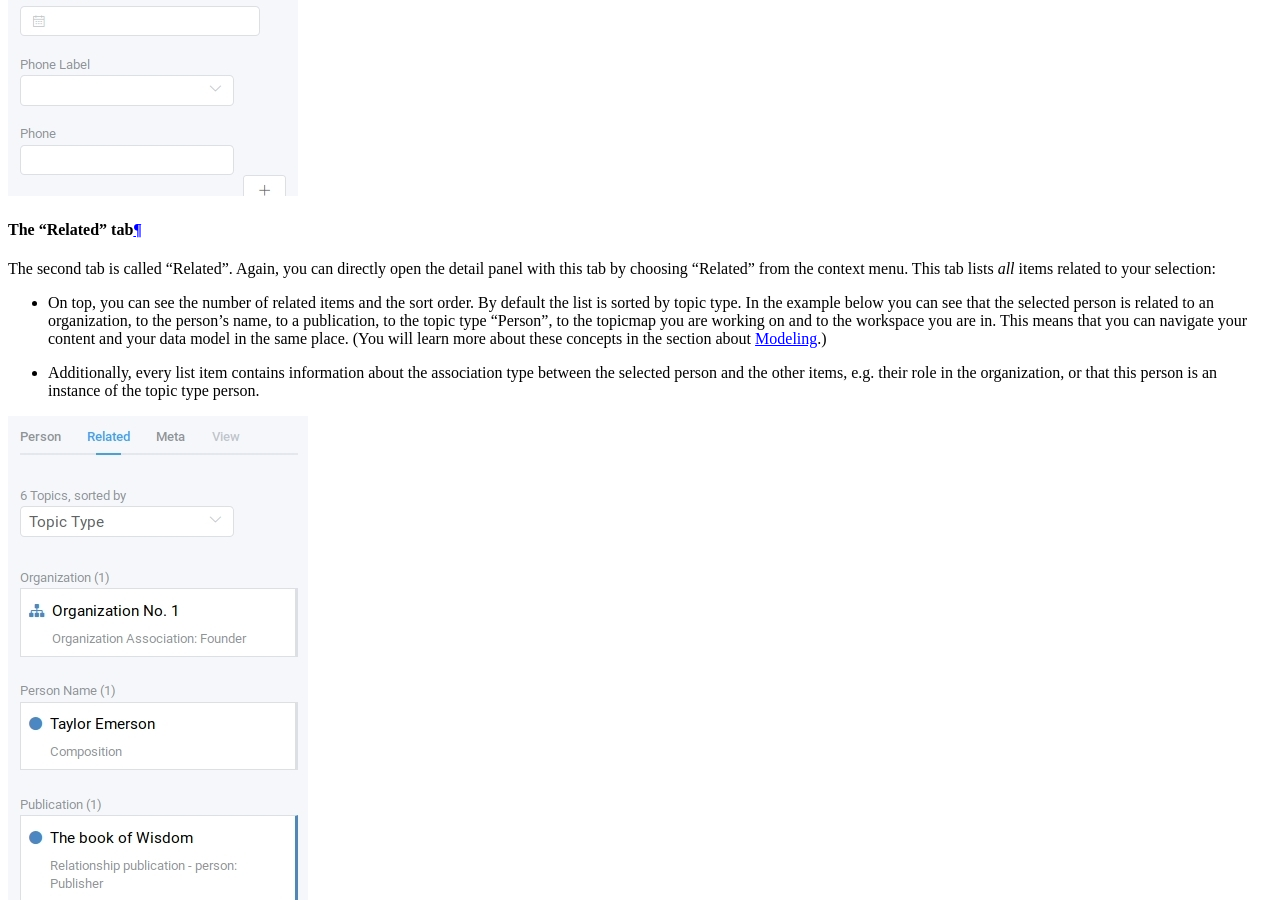
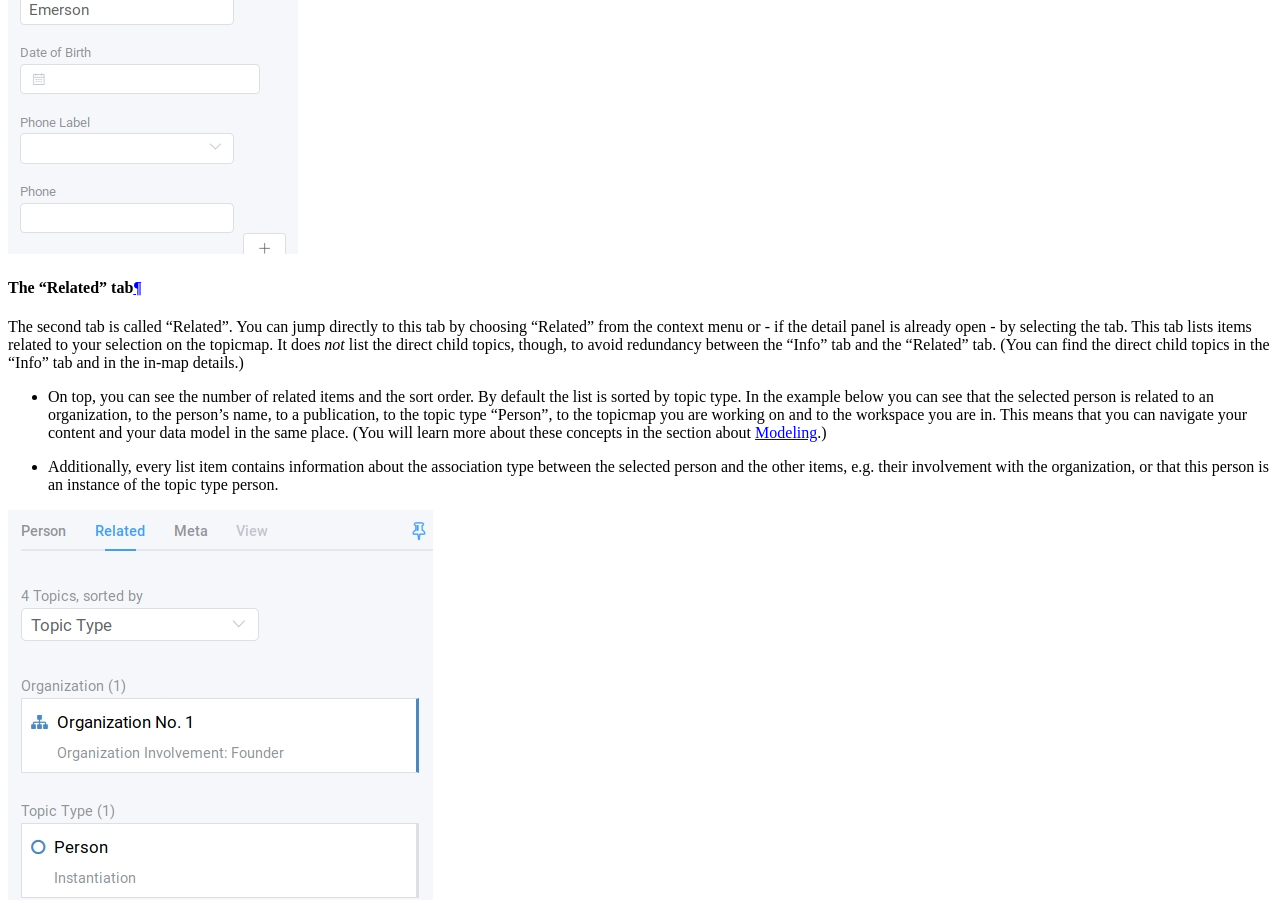
Before and after one commit to dmx-systems/dmx-documentation, a Sphinx documentation site: the page built from docs/user.rst, in a window 1280 px wide and 900 px high, scrolled down 10340 px. Built offline with Sphinx 7.4.7 and the Read the Docs theme 2.0.0, drawn with Linux system fonts in a browser that asks for light colours; some of the changed text lies outside the part shown.

Commit message:
Updated section on 'related' tab, redid some screenshots of detail panel

```diff
--- a/docs/user.rst
+++ b/docs/user.rst
@@ -215,8 +215,9 @@ The "Info" tab
 The first tab is a general info tab.
 You get there by selecting "Details" from the :ref:`context menu<user-the-context-menu>`.
 The "Info" tab is always labelled with the type of the selected item, e.g. "Person" or "Event".
+It shows the direct child topics of what is currently selected as this is the most commonly wanted information.
 In its display mode it shows only those fields containing data.
-You can click "Reveal" on details to reveal them on the current topicmap.
+You can reveal the listed child topics on the current topicmap by clicking the little eye symbol.
 
 .. image:: _static/detail-panel-reveal-button.png
 
@@ -233,17 +234,19 @@ The "Related" tab
 -----------------
 
 The second tab is called "Related".
-Again, you can directly open the detail panel with this tab by choosing "Related" from the context menu.
-This tab lists *all* items related to your selection:
+You can jump directly to this tab by choosing "Related" from the context menu or - if the detail panel is already open - by selecting the tab.
+This tab lists items related to your selection on the topicmap.
+It does *not* list the direct child topics, though, to avoid redundancy between the "Info" tab and the "Related" tab.
+(You can find the direct child topics in the "Info" tab and in the in-map details.)
 
 * On top, you can see the number of related items and the sort order. By default the list is sorted by topic type. In the example below you can see that the selected person is related to an organization, to the person's name, to a publication, to the topic type "Person", to the topicmap you are working on and to the workspace you are in. This means that you can navigate your content and your data model in the same place. (You will learn more about these concepts in the section about :ref:`Modeling<user-modeling>`.)
-* Additionally, every list item contains information about the association type between the selected person and the other items, e.g. their role in the organization, or that this person is an instance of the topic type person.
+* Additionally, every list item contains information about the association type between the selected person and the other items, e.g. their involvement with the organization, or that this person is an instance of the topic type person.
 
-.. image:: _static/detail-panel-related-tab.jpg
+.. image:: _static/detail-panel-related-tab.png
 
 * Depending on what you are searching for you might want to change the sort order. If you select "Association Type" in the upper drop-down menu you get a different view onto the same data: Think of a working situation where you look for all publications the selected person wrote or for all organizations that person is related to. You could list them with the sort order "Association Type" as shown here:
 
-.. image:: _static/detail-panel-related-tab-sort-order.jpg
+.. image:: _static/detail-panel-related-tab-sort-order.png
 
 * The third sorting mechanism is called "Topic". It displays the same information in alphabetical order of the labels (that is the "display names" of the items).
 * Items that have a blue border on the right side are already revealed on the map. All other items can be revealed with a click.
@@ -726,7 +729,7 @@ Associative navigation
 ======================
 
 As DMX is made to work like a human brain you can navigate in an associative way.
-The "Related" tab of the :ref:`detail panel<user-the-detail-panel>` detail panel permits you to navigate the database by listing all associated items.
+The "Related" tab of the :ref:`detail panel<user-the-detail-panel>` detail panel permits you to navigate the database by listing associated items.
 
 Use the "Related" button in the context menu to get there.
 
```
Also changed, not shown: docs/_static/detail-panel-related-tab-sort-order.jpg (deleted), docs/_static/detail-panel-related-tab-sort-order.png (added), docs/_static/detail-panel-related-tab.jpg (deleted), docs/_static/detail-panel-related-tab.png (added), docs/_static/detail-panel-reveal-button.png, docs/_static/related-tab-reveal-and-select.png, docs/_static/related-tab-reveal.png.
